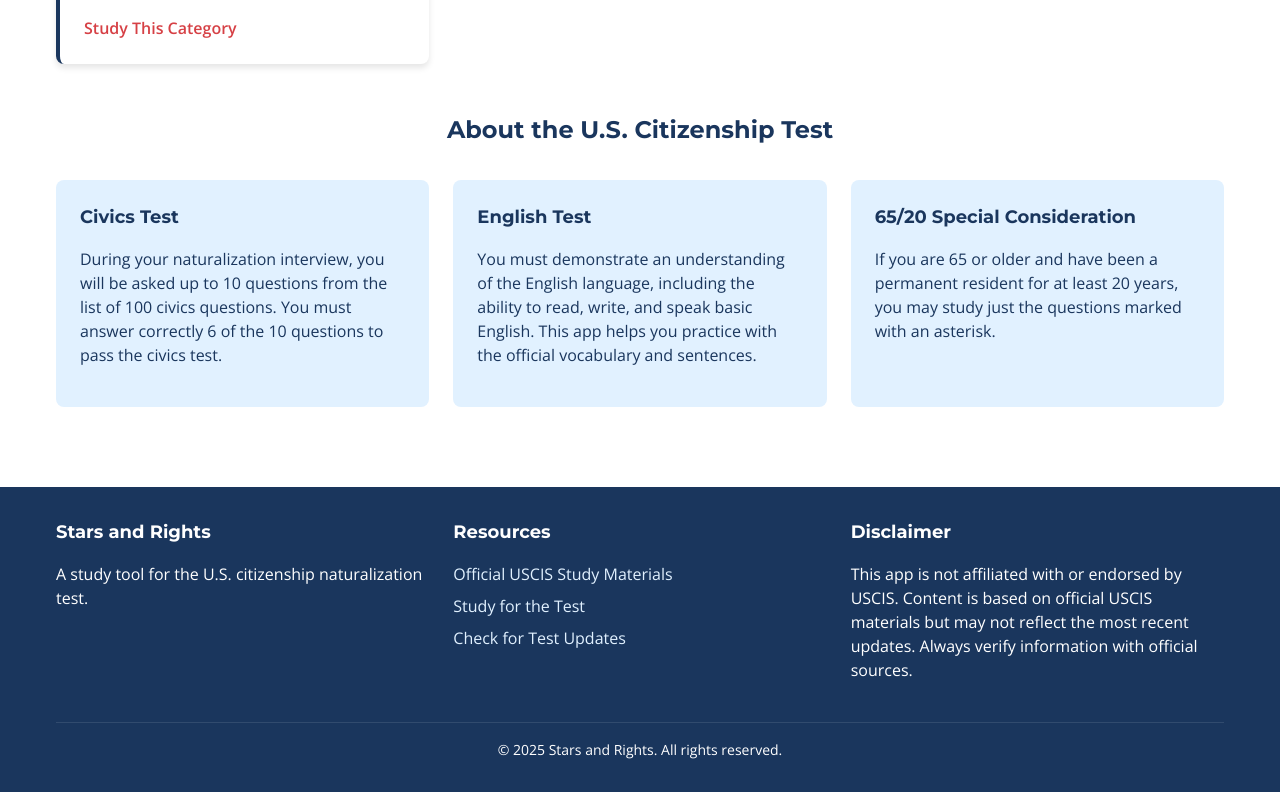
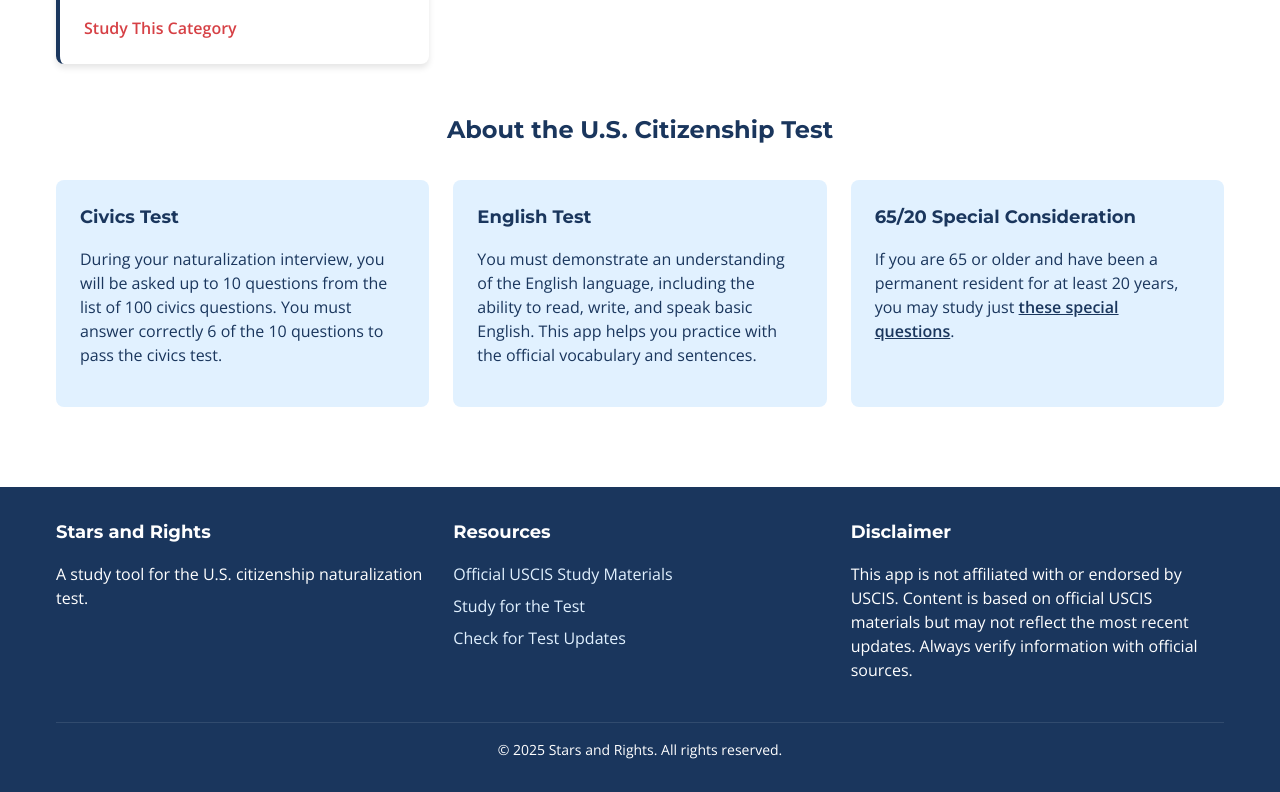
Before and after one commit to SHA152/starsandrights, a React (Create React App) app: page / in a window 1280 px wide. Shown: the part 1320-2112 px from the top of the page. Built offline with nearby package versions, Linux system fonts and the light colour scheme.

Commit message:
Fix three issues: 1) Link Current Officials to Questions About Officials, 2) Add link to 65/20 special questions, 3) Add Google Analytics tracking

```diff
--- a/public/index.html
+++ b/public/index.html
@@ -25,6 +25,15 @@
       Learn how to configure a non-root public URL by running `npm run build`.
     -->
     <title>Stars and Rights - U.S. Citizenship Test Prep</title>
+
+    <!-- Google Analytics -->
+    <script async src="https://www.googletagmanager.com/gtag/js?id=G-XXXXXXXXXX"></script>
+    <script>
+      window.dataLayer = window.dataLayer || [];
+      function gtag(){dataLayer.push(arguments);}
+      gtag('js', new Date());
+      gtag('config', 'G-XXXXXXXXXX');
+    </script>
   </head>
   <body>
     <noscript>You need to enable JavaScript to run this app.</noscript>
--- a/src/pages/CategoryStudyPage.js
+++ b/src/pages/CategoryStudyPage.js
@@ -2,6 +2,7 @@ import React, { useState, useEffect } from 'react';
 import { useParams, Link } from 'react-router-dom';
 import {
   getQuestionsByCategory,
+  getQuestionsBySubcategory,
   getQuestionsFor65Plus,
   getCommonlyMissedQuestions
 } from '../data/civicsQuestions';
@@ -31,7 +32,7 @@ const CategoryStudyPage = () => {
       fetchedQuestions = getCommonlyMissedQuestions();
       name = 'Commonly Missed Questions';
       description = 'Questions that applicants frequently answer incorrectly on the citizenship test.';
-    } else if (categoryId === 'officials') {
+    } else if (categoryId === 'officials' || categoryId === 'current-officials') {
       // For officials, we need to filter questions about officials
       fetchedQuestions = getQuestionsByCategory('american-government').filter(q =>
         q.question.toLowerCase().includes('president') ||
@@ -54,7 +55,7 @@ const CategoryStudyPage = () => {
         const allSubcategories = getAllSubcategories();
         const subcategory = allSubcategories.find(subcat => subcat.id === categoryId);
         if (subcategory) {
-          fetchedQuestions = getQuestionsByCategory(categoryId);
+          fetchedQuestions = getQuestionsBySubcategory(categoryId);
           name = subcategory.name;
           description = subcategory.description;
         }
--- a/src/pages/HomePage.js
+++ b/src/pages/HomePage.js
@@ -87,7 +87,7 @@ const HomePage = () => {
             <h3>65/20 Special Consideration</h3>
             <p>
               If you are 65 or older and have been a permanent resident for at least 20 years, you may study
-              just the questions marked with an asterisk.
+              just <Link to="/study/senior" className="info-link">these special questions</Link>.
             </p>
           </div>
         </div>
--- a/src/styles/global.css
+++ b/src/styles/global.css
@@ -53,6 +53,16 @@ a {
 
 a:hover {
   text-decoration: underline;
+}
+
+.info-link {
+  color: var(--color-primary);
+  font-weight: 600;
+  text-decoration: underline;
+}
+
+.info-link:hover {
+  color: var(--color-accent);
 }
 
 button {
```
